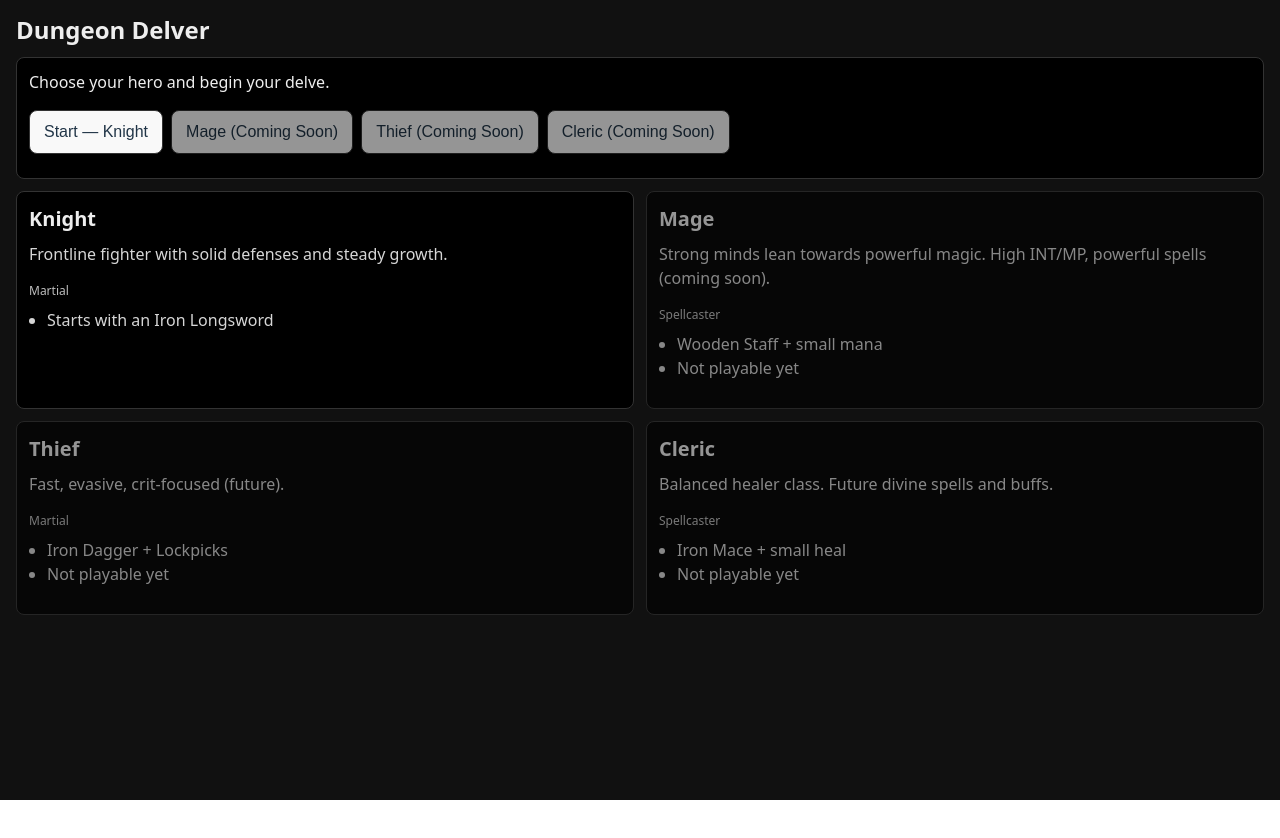
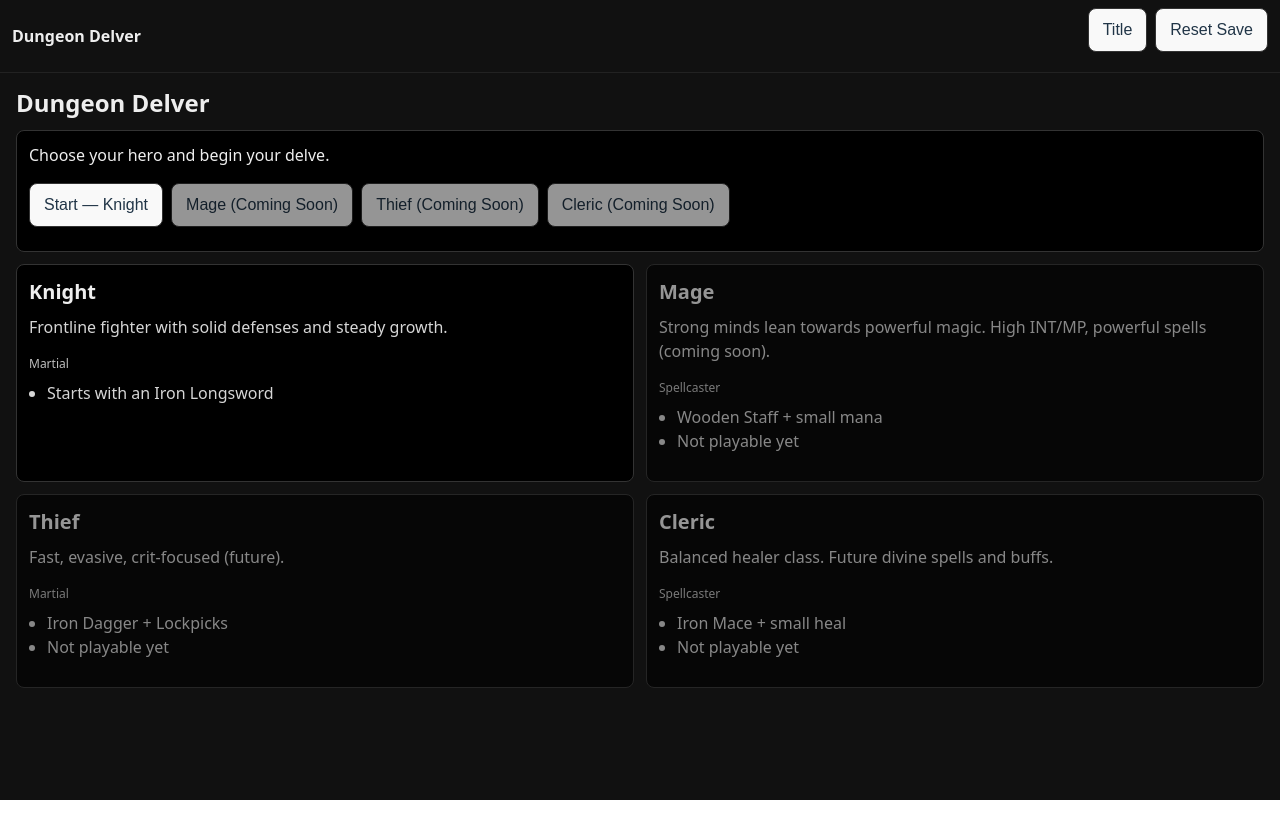
Before and after one commit to JoshBal117/dungeon-delver, a React (Vite) app: page / in a window 1280 px wide. Shown: the top 838 px of the page. Before the commit the page ends 800 px from the top, so only its background shows below. Built offline with nearby package versions, Linux system fonts and the light colour scheme.

Commit message:
added a new header to the app
added a new header for the app for less confusion to reset the app and stop accidental clicks also removed the self healing from the app as healing will only be by goblin loot drops

```diff
--- a/src/app/App.tsx
+++ b/src/app/App.tsx
@@ -4,10 +4,30 @@ import type { Actor, LogEvent } from '../engine/types';
 import TitleScreen from './TitleScreen';
 import CharacterSheet from './CharacterSheet';
 
-
 export default function App() {
   const { ui, combat, attack, startNewCombat, setHeroes, newGame, goToTitle, openSheet } = useGame();
   const savedRef = useRef(false);
+
+  // --- tiny global header ---
+  const Header = () => (
+    <div style={{
+      position: 'sticky', top: 0, zIndex: 10,
+      display: 'flex', justifyContent: 'space-between',
+      alignItems: 'center', padding: '8px 12px',
+      background: '#111', borderBottom: '1px solid #222'
+    }}>
+      <div style={{ fontWeight: 700 }}>Dungeon Delver</div>
+      <div className="buttons" style={{ gap: 8 }}>
+        <button onClick={goToTitle}>Title</button>
+        <button
+          title="Clear save and start a fresh run"
+          onClick={() => { localStorage.removeItem('dd:save'); newGame(); }}
+        >
+          Reset Save
+        </button>
+      </div>
+    </div>
+  );
 
   // Persist hero progression after a victorious battle
   useEffect(() => {
@@ -22,20 +42,43 @@ export default function App() {
       setHeroes(heroes); // writes to persisted slice via zustand persist
       savedRef.current = true;
     }
-    // Optionally auto-queue next battle for grinding:
-    // setTimeout(() => startNewCombat(), 400);
   }, [combat, setHeroes, startNewCombat]);
 
-  // --- UI routing: Title vs Battle ---
-  if (ui.screen === 'title') return <TitleScreen />;
-  if (ui.screen === 'sheet') return <CharacterSheet />;
-  if (!combat) return <div className="container">Loading…</div>;
+  // --- UI routing ---
+  if (ui.screen === 'title') {
+    return (
+      <>
+        <Header />
+        <TitleScreen />
+      </>
+    );
+  }
+
+  if (ui.screen === 'sheet') {
+    return (
+      <>
+        <Header />
+        <CharacterSheet />
+      </>
+    );
+  }
+
+  if (!combat) {
+    return (
+      <>
+        <Header />
+        <div className="container">Loading…</div>
+      </>
+    );
+  }
 
   const actors: Actor[] = Object.values(combat.actors);
   const players = actors.filter(a => a.isPlayer);
   const foes = actors.filter(a => !a.isPlayer);
 
   return (
+    <>
+      <Header />
       <div className="container">
         <h1>Dungeon Delver — Prototype</h1>
 
@@ -47,9 +90,8 @@ export default function App() {
         <div className="buttons">
           <button onClick={attack} disabled={combat.over}>Attack</button>
           <button onClick={startNewCombat}>New Battle</button>
-        <button onClick={newGame}>New Game (Level 1)</button>
-        <button onClick={goToTitle}>Title</button>
-        {players[0] && <button onClick= {() => openSheet(players[0].id)}>Character</button>}
+          {/* Removed in-body "New Game" — it's now in the header as Reset Save */}
+          {players[0] && <button onClick={() => openSheet(players[0].id)}>Character</button>}
           {combat.over && <span style={{ marginLeft: 8, color: '#9cf' }}>Battle over</span>}
         </div>
 
@@ -59,6 +101,7 @@ export default function App() {
           ))}
         </div>
       </div>
+    </>
   );
 }
 
--- a/src/engine/combat.ts
+++ b/src/engine/combat.ts
@@ -81,9 +81,7 @@ const partyAliveAfter = Object.values(state.actors).some(a => a.isPlayer && a.hp
     const foes = Object.values(state.actors).filter(a => !a.isPlayer);
     const xpMsgs = awardXPFromFoes(heroes, foes);
 
-    for (const h of heroes) {
-      h.hp.current = h.hp.max
-    }
+
     const winLog = [...log, { text: 'Victory!' }, ...xpMsgs.map(text => ({ text }))];
     return { ...state, log: winLog, over: true };
   }
```
Lines whose indentation alone changed are shown as unchanged.
